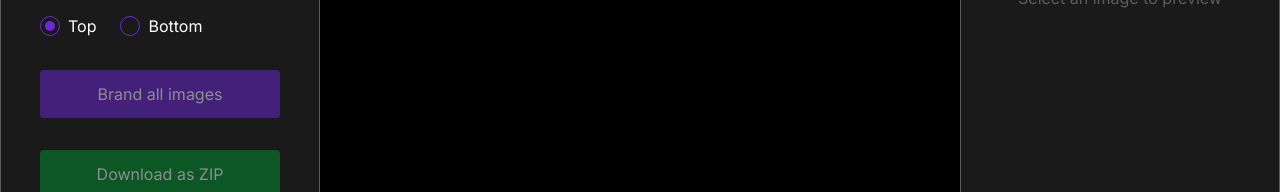
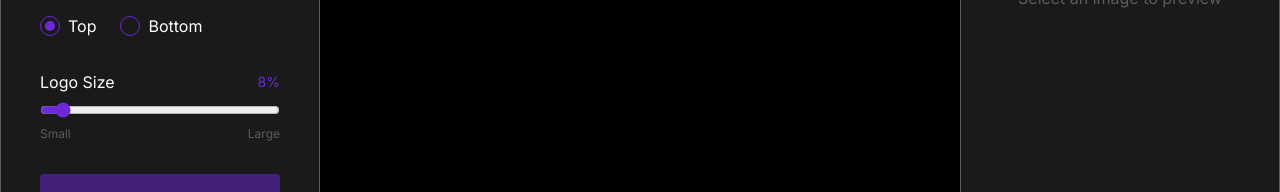
Before and after one commit to Mclakez/FrameIt, a React (Vite) app in the folder client/: page /app in a window 1280 px wide. Shown: the part 549-741 px from the top of the page. Built offline with nearby package versions, Linux system fonts and the light colour scheme; no server answers.

Commit message:
Added slider for brandki

```diff
--- a/client/src/App.tsx
+++ b/client/src/App.tsx
@@ -10,6 +10,7 @@ import Login from './Login'
 import LandingPage from './Landingpage';
 import AuthSuccess from './AuthSuccess';
 import fetchWithClient from './lib/fetchClient';
+
 
 export type Uploads = {
   id: number;
@@ -37,6 +38,7 @@ function App() {
   const [showBrandModal, setShowBrandModal] = useState(false);
   const [brandCards, setBrandCards] = useState<BrandCards []>([])
   const [userName, setUserName] = useState<string | null>(null);
+  const [logoSize, setLogoSize] = useState<number>(8);
 
   function drawCanvas(img: HTMLImageElement) {
     if (!img || !canvasRef.current) return;
@@ -53,19 +55,19 @@ function App() {
     // const pad = canvas.height * 0.02; // small gap from the bottom edge
 
 if (logoImage) {
-    const logoH = canvas.height * 0.08; // 8% of image height, small and clean
+    const logoH = canvas.height * (logoSize / 100)
     const logoW = (logoImage.width / logoImage.height) * logoH;
 
     const x = (canvas.width - logoW) / 2;
 
     if (overlayPosition === "top") {
       const y = canvas.height * 0.02; // 2% gap from top
-       ctx.globalAlpha = 0.9;
+       ctx.globalAlpha = 1;
     ctx.drawImage(logoImage, x, y, logoW, logoH);
     ctx.globalAlpha = 1;
     } else if (overlayPosition === "bottom") {
       const y = canvas.height - logoH - (canvas.height * 0.02); // 2% gap from bottom
-       ctx.globalAlpha = 0.9;
+       ctx.globalAlpha = 1;
     ctx.drawImage(logoImage, x, y, logoW, logoH);
     ctx.globalAlpha = 1;
     }
@@ -108,7 +110,7 @@ useEffect(() => {
     <>
 
       <Routes>
-        <Route path="/app" element={<MainApp uploadedImage={uploadedImage} setUploadedImage={setUploadedImage} logoImage={logoImage} setLogoImage={setLogoImage} drawCanvas={drawCanvas} canvasRef={canvasRef} setOverlayPosition={setOverlayPosition} overlayPosition={overlayPosition} selectedImage={selectedImage} setSelectedImage={setSelectedImage} showBrandModal={showBrandModal} setShowBrandModal={setShowBrandModal} brandCards={brandCards} setBrandCards={setBrandCards} userName={userName} />} />
+        <Route path="/app" element={<MainApp uploadedImage={uploadedImage} setUploadedImage={setUploadedImage} logoImage={logoImage} setLogoImage={setLogoImage} drawCanvas={drawCanvas} canvasRef={canvasRef} setOverlayPosition={setOverlayPosition} overlayPosition={overlayPosition} selectedImage={selectedImage} setSelectedImage={setSelectedImage} showBrandModal={showBrandModal} setShowBrandModal={setShowBrandModal} brandCards={brandCards} setBrandCards={setBrandCards} userName={userName} logoSize={logoSize} setLogoSize={setLogoSize} />} />
         <Route path="/brandkit" element={<BrandKit userName={userName} />} />
         <Route path="/signup" element={<Signup />} />
         <Route path='/login' element={<Login setUserName={setUserName} />} />
--- a/client/src/MainApp/Aside.tsx
+++ b/client/src/MainApp/Aside.tsx
@@ -4,7 +4,7 @@ import UploadBrandKit from "./UploadBrandKit";
 import PositionRadio from "./PositionRadio";
 import { RefObject, useState} from "react";
 import type { Uploads, BrandCards } from "../App";
-
+import LogoSizeSlider from "./LogoSizeSlider";
 import JSZip from "jszip";
 import { saveAs } from "file-saver";
 import fetchWithClient from "../lib/fetchClient";
@@ -24,9 +24,11 @@ export type AsideProps = {
     setBrandCards: (value: BrandCards[]) => void;
     previewImage: string | null;
     setPreviewImage: (value: string | null) => void;
+    logoSize: number
+    setLogoSize: (value: number) => void
 }
 
-export default function Aside({uploadedImage, setUploadedImage,logoImage, setLogoImage, drawCanvas, canvasRef, setOverlayPosition, overlayPosition, setShowBrandModal, setBrandCards, previewImage, setPreviewImage}: AsideProps) {
+export default function Aside({uploadedImage, setUploadedImage,logoImage, setLogoImage, drawCanvas, canvasRef, setOverlayPosition, overlayPosition, setShowBrandModal, setBrandCards, previewImage, setPreviewImage, logoSize, setLogoSize}: AsideProps) {
 
     const [download, setDownload] = useState(false)
 
@@ -122,6 +124,7 @@ const getCards = async () => {
             }}/>
             <UploadBrandKit setLogoImage={setLogoImage} previewImage={previewImage} setPreviewImage={setPreviewImage} />
             <PositionRadio  setOverlayPosition={setOverlayPosition} overlayPosition={overlayPosition}/>
+            <LogoSizeSlider logoSize={logoSize} setLogoSize={setLogoSize} />
             <Button disabled={!uploadedImage?.length  || !logoImage} text="Brand all images" variant="brand" onClick={brandImages} />
             <Button disabled={!uploadedImage?.length || !logoImage || !download}  text="Download as ZIP" variant="download" onClick={downloadImage}/>
 
--- /dev/null
+++ b/client/src/MainApp/LogoSizeSlider.tsx
@@ -0,0 +1,27 @@
+type LogoSizeSliderProps = {
+  logoSize: number;
+  setLogoSize: (value: number) => void;
+}
+
+export default function LogoSizeSlider({ logoSize, setLogoSize }: LogoSizeSliderProps) {
+  return (
+    <div className="w-full text-white flex flex-col gap-2">
+      <div className="flex justify-between items-center">
+        <span>Logo Size</span>
+        <span className="text-sm text-(--frameit-purple)">{logoSize}%</span>
+      </div>
+      <input
+        type="range"
+        min={5}
+        max={50}
+        value={logoSize}
+        onChange={(e) => setLogoSize(Number(e.target.value))}
+        className="w-full accent-(--frameit-purple)"
+      />
+      <div className="flex justify-between text-xs text-(--border-color)">
+        <span>Small</span>
+        <span>Large</span>
+      </div>
+    </div>
+  )
+}
--- a/client/src/MainApp/MainApp.tsx
+++ b/client/src/MainApp/MainApp.tsx
@@ -22,9 +22,11 @@ type MainAppProps = {
   brandCards: BrandCards[];
   setBrandCards: (value: BrandCards[]) => void;
   userName: string | null;
+  logoSize: number
+  setLogoSize: (value: number) => void
 };
 
-export default function MainApp({uploadedImage, setUploadedImage, logoImage, setLogoImage, drawCanvas, canvasRef, setOverlayPosition, overlayPosition, selectedImage, setSelectedImage, showBrandModal, setShowBrandModal, brandCards, setBrandCards, userName}: MainAppProps) {
+export default function MainApp({uploadedImage, setUploadedImage, logoImage, setLogoImage, drawCanvas, canvasRef, setOverlayPosition, overlayPosition, selectedImage, setSelectedImage, showBrandModal, setShowBrandModal, brandCards, setBrandCards, userName, logoSize, setLogoSize}: MainAppProps) {
 
   const [previewImage, setPreviewImage] = useState<string | null>(null)
     return (
@@ -32,7 +34,7 @@ export default function MainApp({uploadedImage, setUploadedImage, logoImage, set
         <Header userName={userName}/>
         <div className='md:grid md:grid-cols-4 bg-black'>
         <aside className='h-full md:min-h-screen border border-r-(--border-color) border-l-(--border-color) bg-(--light-black) p-8  scrollbar-default scrollbar-thumb-purple-500 scrollbar-track-transparent'>
-          <Aside uploadedImage={uploadedImage} setUploadedImage={setUploadedImage} logoImage={logoImage} setLogoImage={setLogoImage} drawCanvas={drawCanvas} canvasRef={canvasRef} setOverlayPosition={setOverlayPosition} overlayPosition={overlayPosition} showBrandModal={showBrandModal} setShowBrandModal={setShowBrandModal} brandCards={brandCards} setBrandCards={setBrandCards} previewImage={previewImage} setPreviewImage={setPreviewImage}/>
+          <Aside uploadedImage={uploadedImage} setUploadedImage={setUploadedImage} logoImage={logoImage} setLogoImage={setLogoImage} drawCanvas={drawCanvas} canvasRef={canvasRef} setOverlayPosition={setOverlayPosition} overlayPosition={overlayPosition} showBrandModal={showBrandModal} setShowBrandModal={setShowBrandModal} brandCards={brandCards} setBrandCards={setBrandCards} previewImage={previewImage} setPreviewImage={setPreviewImage} logoSize={logoSize} setLogoSize={setLogoSize}/>
         </aside>
         <main className='col-span-2'>
           <ImageScreen canvasRef={canvasRef} uploadedImage={uploadedImage} setUploadedImage={setUploadedImage} selectedImage={selectedImage} setSelectedImage={setSelectedImage} showBrandModal={showBrandModal} setShowBrandModal={setShowBrandModal} brandCards={brandCards} setBrandCards={setBrandCards} setLogoImage={setLogoImage} setPreviewImage={setPreviewImage}/>
```
